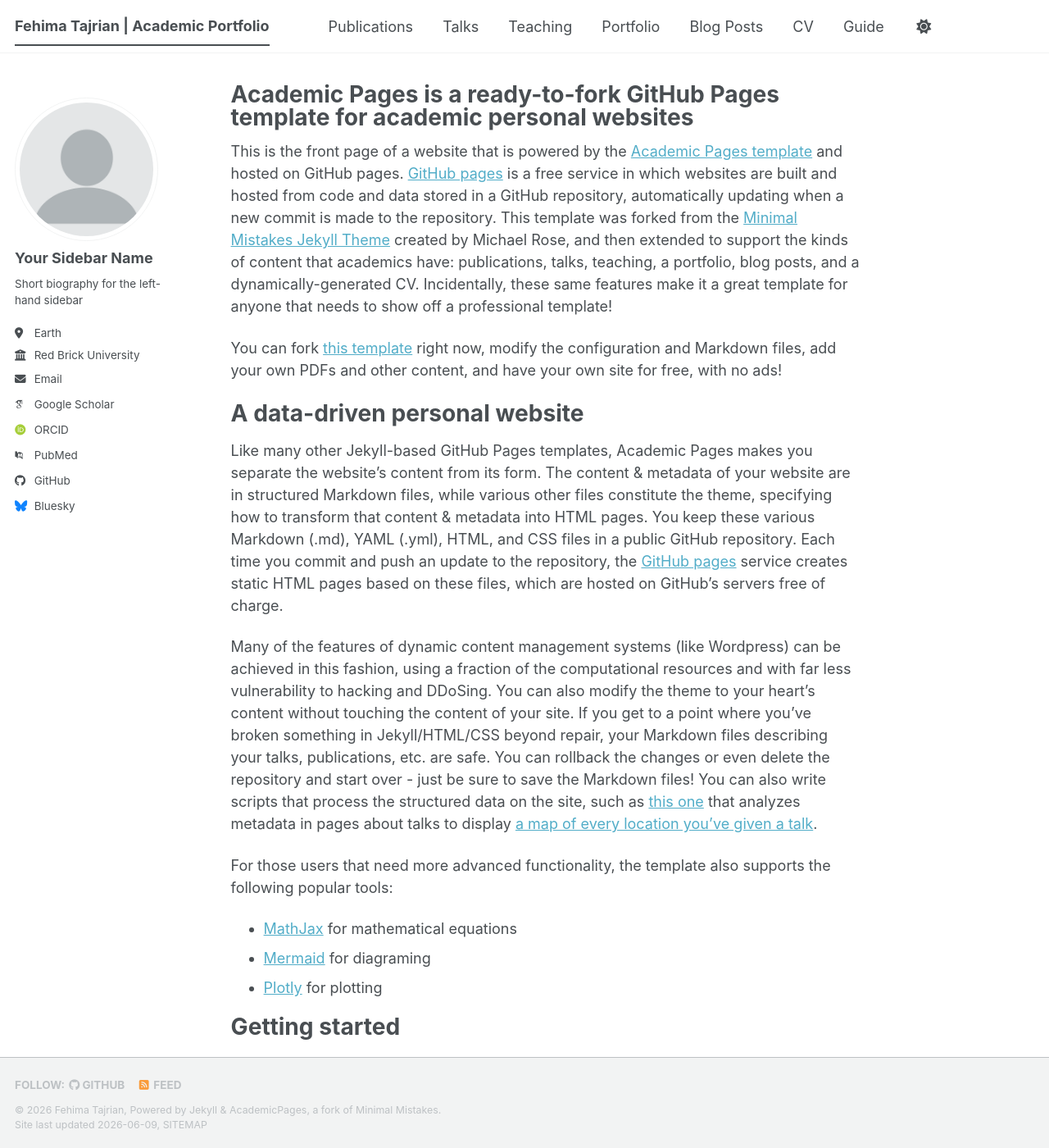
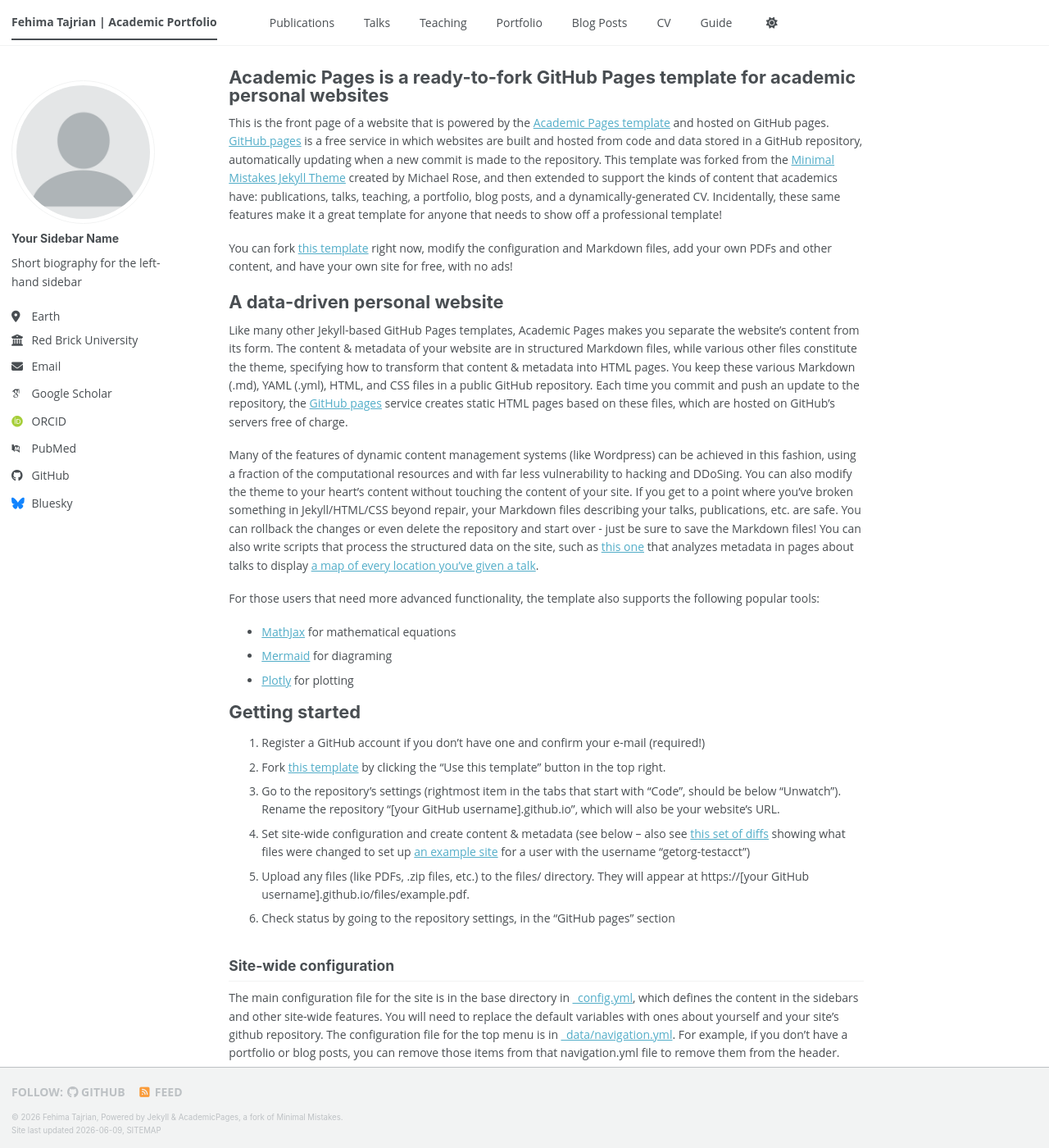
Before and after one commit to fehimatajrian/fehimatajrian.github.io, a Jekyll site: the page built from _pages/about.md, in a window 1280 px wide and 1400 px high. Shown: the whole window at 82% size. Built offline with Jekyll 4.4.1, drawn with Linux system fonts in a browser that asks for light colours; some web fonts are replaced; a script bundle is joined from its source files by our own code; library files that are not in the unit come from our copies.

Commit message:
Add global font styles and hide unwanted elements
Added global font override and styles for single publications.

```diff
--- a/_sass/_syntax.scss
+++ b/_sass/_syntax.scss
@@ -122,3 +122,19 @@ div.highlighter-rouge, figure.highlight {
 .highlight .vg { color: #22b3eb } /* Name.Variable.Global */
 .highlight .vi { color: #22b3eb } /* Name.Variable.Instance */
 .highlight .il { color: #2aa198 } /* Literal.Number.Integer.Long */
+
+/* 1. Global Font Override: Force Open Sans at 14px everywhere */
+body, p, li, .page__content {
+  font-family: 'Open Sans', sans-serif !important;
+  font-size: 14px !important;
+  line-height: 1.6 !important;
+}
+
+/* 2. Strip out the ugly auto-generated download blocks and tables on single paper pages */
+.single-publications {
+  .page__meta,
+  .page__content table,
+  .notice--info {
+    display: none !important;
+  }
+}
```
